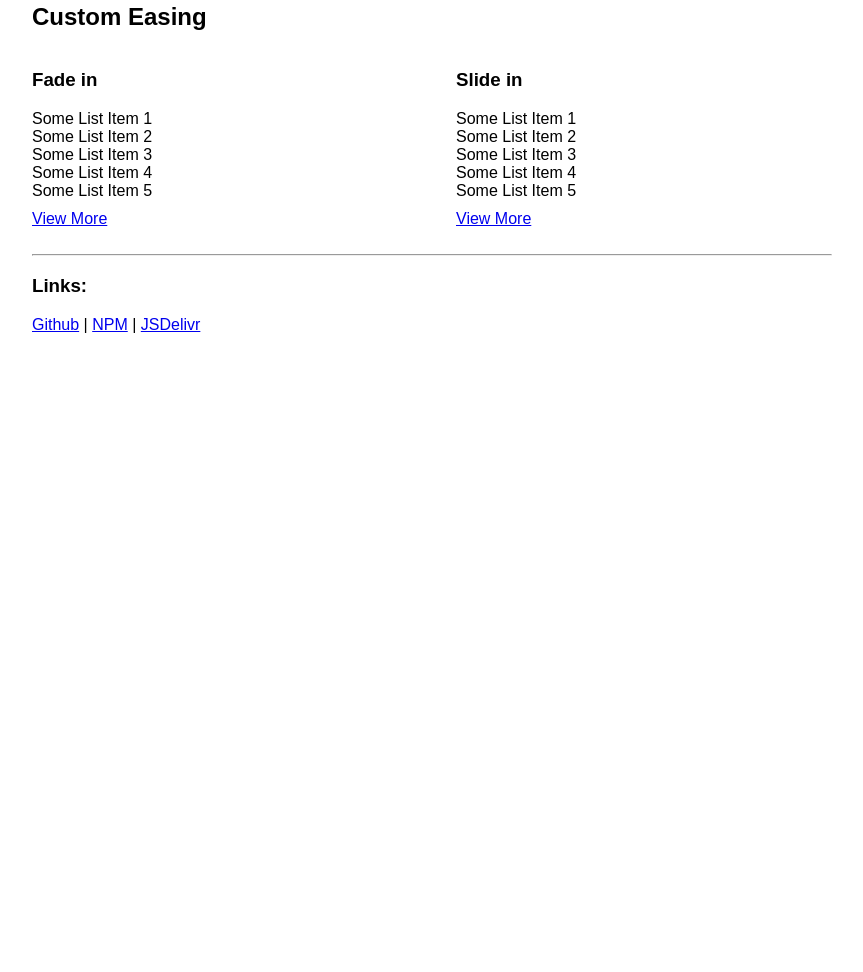
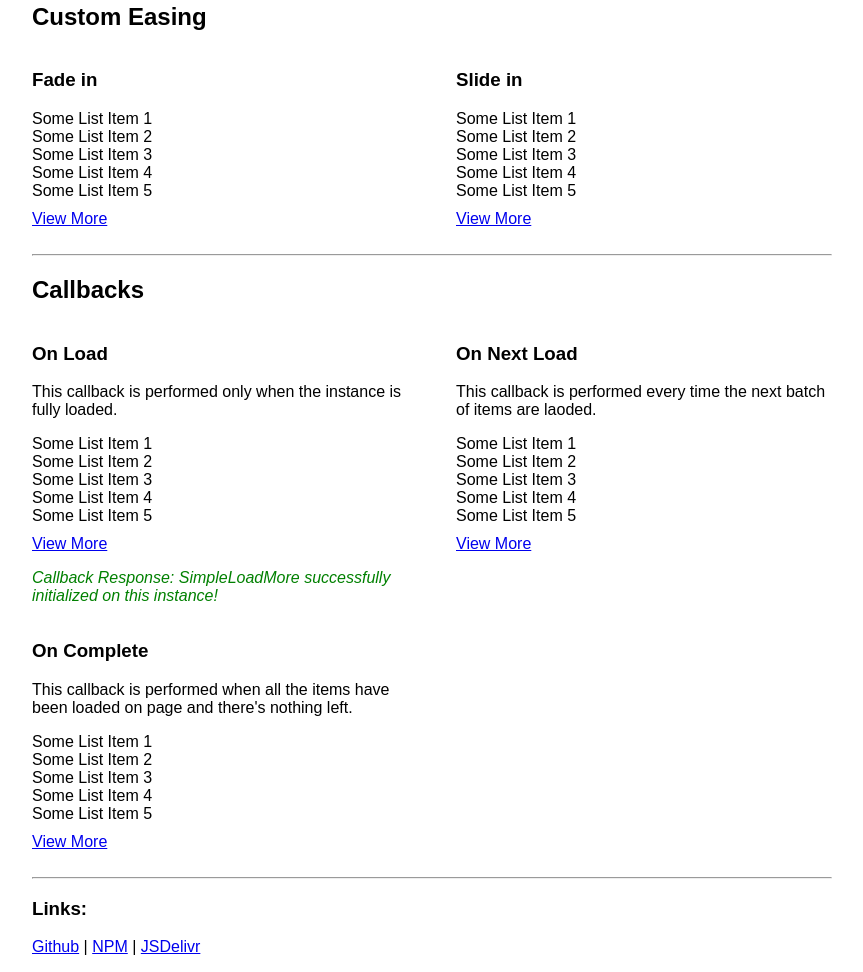
Before and after one commit to zeshanshani/simple-load-more, a website: page demos/demo.html in a window 1280 px wide. Shown: the part 1310-2282 px from the top of the page, without its empty margins (208-1071 px from the left). Before the commit the page ends 1660 px from the top, so only its background shows below. Drawn offline with nearby package versions, Linux system fonts and the light colour scheme.

Commit message:
Add demo for callback functions

```diff
--- a/demos/demo.html
+++ b/demos/demo.html
@@ -38,6 +38,10 @@
       .right {
         float: right;
         width: 47%;
+      }
+
+      .callback-response {
+        color: green;
       }
     </style>
   </head>
@@ -320,6 +324,72 @@
         <br>
         <hr>
       </section>
+      <section>
+        <h2>Callbacks</h2>
+        <div class="row">
+          <div class="left">
+            <h3>On Load</h3>
+            <p>This callback is performed only when the instance is fully loaded.</p>
+            <div class="callback-onload">
+              <div>Some List Item 1</div>
+              <div>Some List Item 2</div>
+              <div>Some List Item 3</div>
+              <div>Some List Item 4</div>
+              <div>Some List Item 5</div>
+              <div>Some List Item 6</div>
+              <div>Some List Item 7</div>
+              <div>Some List Item 8</div>
+              <div>Some List Item 9</div>
+              <div>Some List Item 10</div>
+              <div>Some List Item 11</div>
+              <div>Some List Item 12</div>
+              <div>Some List Item 13</div>
+            </div>
+          </div>
+          <div class="right">
+            <h3>On Next Load</h3>
+            <p>This callback is performed every time the next batch of items are laoded. </p>
+            <div class="callback-onnextload">
+              <div>Some List Item 1</div>
+              <div>Some List Item 2</div>
+              <div>Some List Item 3</div>
+              <div>Some List Item 4</div>
+              <div>Some List Item 5</div>
+              <div>Some List Item 6</div>
+              <div>Some List Item 7</div>
+              <div>Some List Item 8</div>
+              <div>Some List Item 9</div>
+              <div>Some List Item 10</div>
+              <div>Some List Item 11</div>
+              <div>Some List Item 12</div>
+              <div>Some List Item 13</div>
+            </div>
+          </div>
+        </div>
+        <div class="row">
+          <div class="left">
+            <h3>On Complete</h3>
+            <p>This callback is performed when all the items have been loaded on page and there's nothing left.</p>
+            <div class="callback-oncomplete">
+              <div>Some List Item 1</div>
+              <div>Some List Item 2</div>
+              <div>Some List Item 3</div>
+              <div>Some List Item 4</div>
+              <div>Some List Item 5</div>
+              <div>Some List Item 6</div>
+              <div>Some List Item 7</div>
+              <div>Some List Item 8</div>
+              <div>Some List Item 9</div>
+              <div>Some List Item 10</div>
+              <div>Some List Item 11</div>
+              <div>Some List Item 12</div>
+              <div>Some List Item 13</div>
+            </div>
+          </div>
+        </div>
+        <br>
+        <hr>
+      </section>
       <footer>
         <h3>Links:</h3>
         <p>
@@ -378,5 +448,41 @@
       itemsToLoad: 2,
       easing: 'slide'
     });
+
+    // Callbacks
+    $('.callback-onload').simpleLoadMore({
+      item: 'div',
+      count: 5,
+      itemsToLoad: 5,
+      easing: 'fade',
+      onLoad: function($items, $btn) {
+        $(this).after('<p class="callback-response"><i>Callback Response: SimpleLoadMore successfully initialized on this instance!</i></p>')
+      },
+    });
+    $('.callback-onnextload').simpleLoadMore({
+      item: 'div',
+      count: 5,
+      itemsToLoad: 2,
+      easing: 'fade',
+      onNextLoad: function($items, $btn) {
+        if ($(this).next('p').length) {
+          $(this).next('p').find('i').text('Callback Response: More items loaded. Total items remain: ' + $items.filter(':hidden').length);
+        } else {
+          $(this).after('<p class="callback-response"><i>Callback Response: More items loaded. Total items remain: ' + $items.filter(':hidden').length + '</i></p>');
+        }
+      },
+      onComplete: function($items, $btn) {
+        $(this).next('p').html('<p class="callback-response"><i>Callback Response: All items have been loaded!</i></p>');
+      },
+    });
+    $('.callback-oncomplete').simpleLoadMore({
+      item: 'div',
+      count: 5,
+      itemsToLoad: 5,
+      easing: 'fade',
+      onComplete: function() {
+        $(this).after('<p class="callback-response"><i>Callback Response: All items have been loaded!</i></p>');
+      },
+    });
   </script>
 </html>
```
